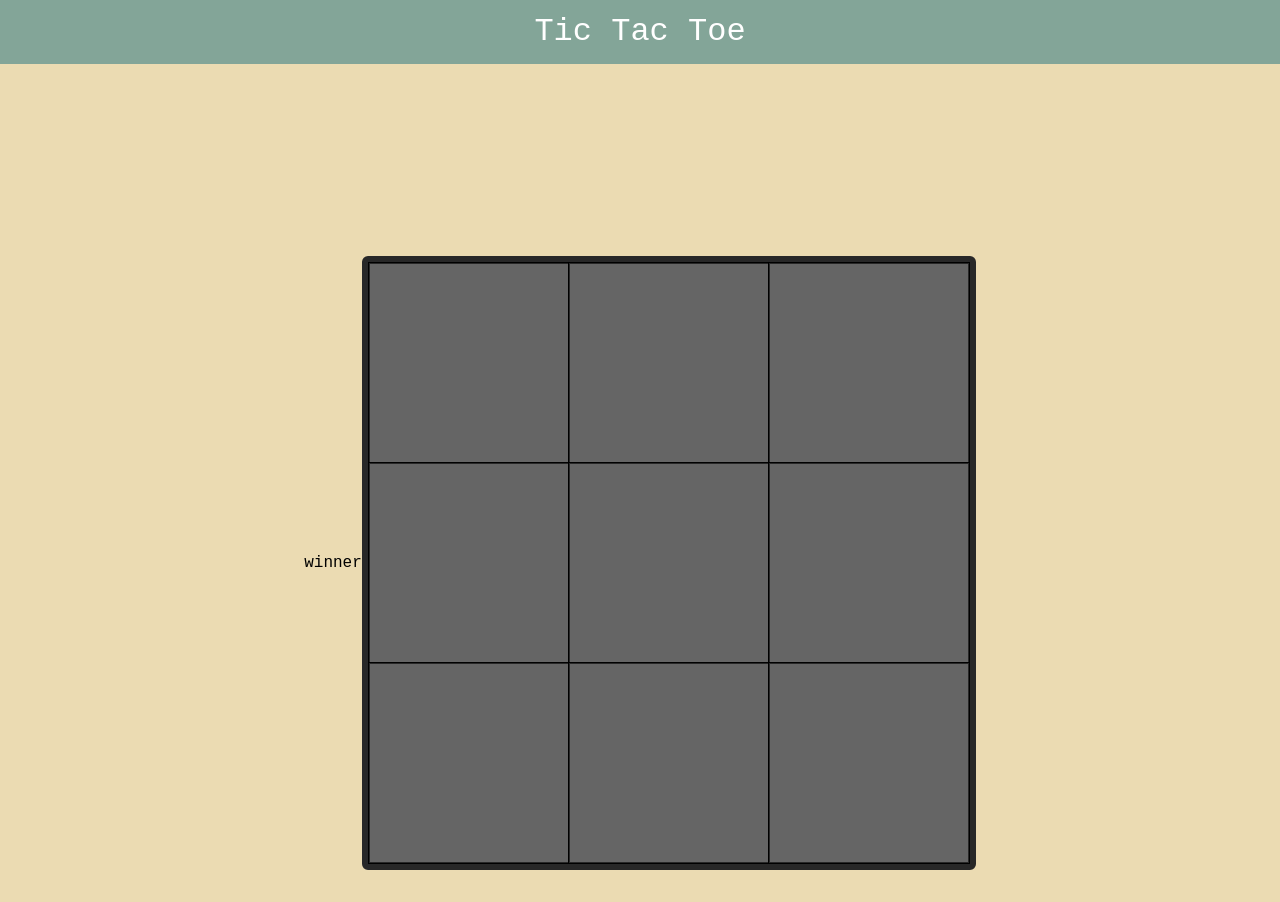
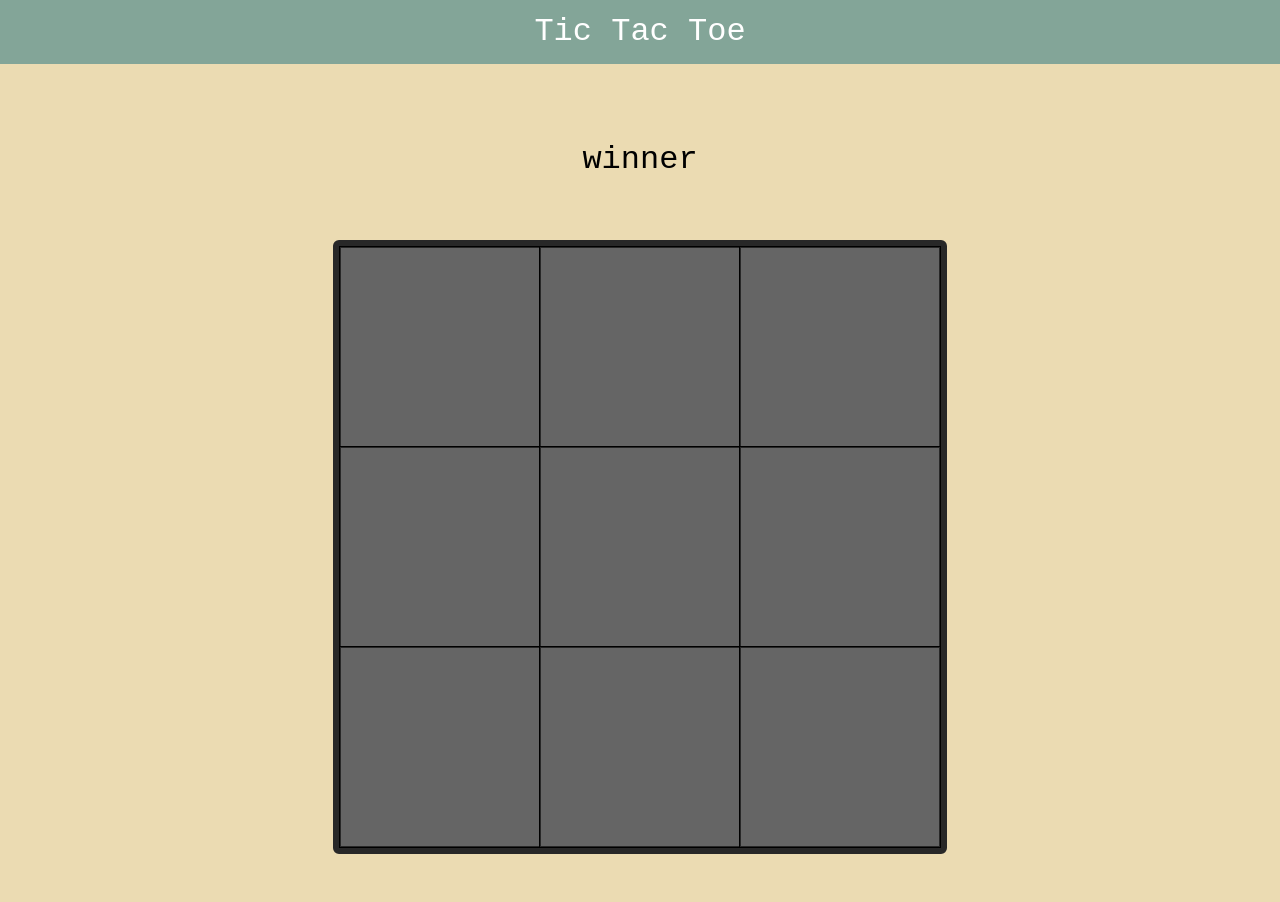
Before and after one commit to Sty6x/Tic-tac-toe, a plain HTML site: page index.html in a window 1280 px wide. Drawn offline with Linux system fonts and the light colour scheme.

Commit message:
styled the announcement

```diff
--- a/styles.css
+++ b/styles.css
@@ -69,13 +69,18 @@ header{
 	color: white;
 	font-size: 2rem;
 }
+#announcer{
+	font-size: 2rem;
+}
 
 .main-wrapper{
 	display: flex;
+	flex-direction: column;
 	justify-content: center;
 	align-items: center;
-	margin-top: 10em;
+	margin-top: 3em;
 	padding: 2em;
+	gap: 4em;
 }
 
 #game-board-container{
```
